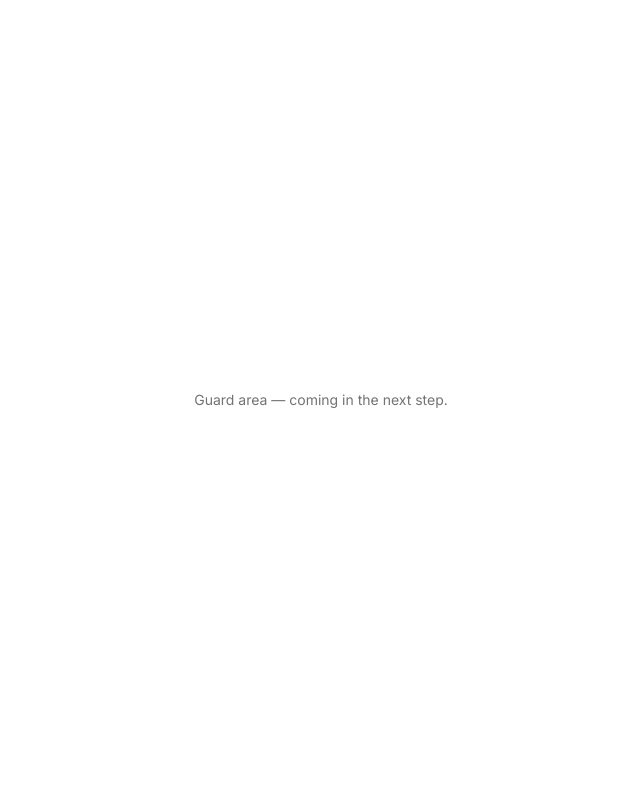
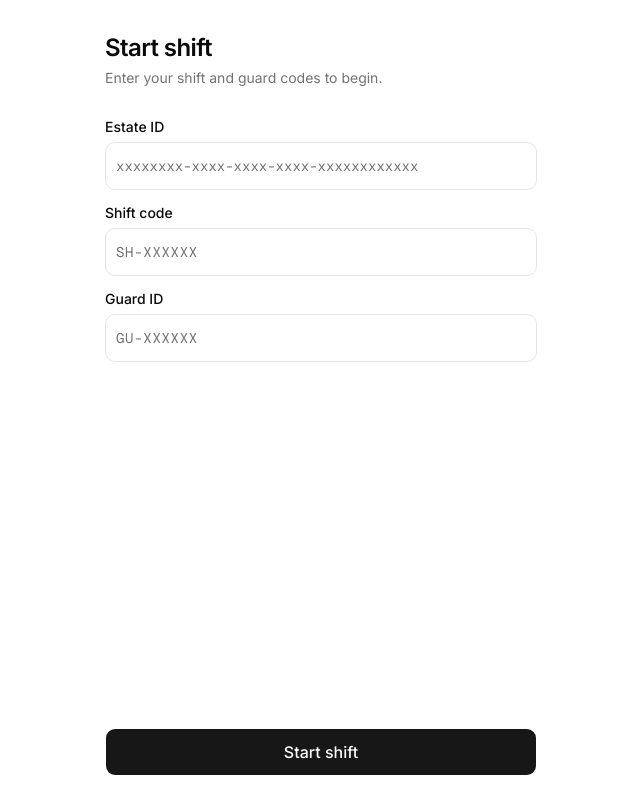
Before and after one commit to projectosb416/access-control-platform, a Next.js app: page /guard in a window 1280 px wide. Shown: the whole page, without its empty margins (319-959 px from the left). Built offline with nearby package versions, Linux system fonts and the light colour scheme.

Commit message:
feat(guard): login screen with estate persistence (Phase 9 piece 2)

```diff
--- a/app/guard/page.tsx
+++ b/app/guard/page.tsx
@@ -1,12 +1,196 @@
-// Temporary placeholder. Replaced in piece 2 by the real login screen.
-// Exists so /guard does not 404 between pieces.
+'use client'
 
-export default function GuardPlaceholder() {
+import { useEffect, useState, type FormEvent } from 'react'
+import { useRouter } from 'next/navigation'
+import { Button } from '@/components/ui/button'
+import { Input } from '@/components/ui/input'
+import { Label } from '@/components/ui/label'
+
+const ORG_STORAGE_KEY = 'guard_org_id'
+
+// Error codes → guard-facing copy. Source of truth for codes:
+// docs/phase-7/error-http-mapping.md. Any unmapped code falls through to
+// a generic message so we never display a raw code to a guard.
+const ERROR_MESSAGES: Record<string, string> = {
+  INVALID_BODY: 'Please fill in all fields.',
+  MISSING_REQUIRED_FIELD: 'Please fill in all fields.',
+  SHIFT_NOT_FOUND: 'Shift code not found. Check with your admin.',
+  GUARD_NOT_FOUND: 'Guard ID not recognized for this estate.',
+  SHIFT_NOT_OPEN: "This shift hasn't started yet. Try again later.",
+  SHIFT_ENDED: 'This shift has ended.',
+  GUARD_ALREADY_ON_SHIFT: 'You already have an active shift. End it first.',
+  GATE_CAPACITY_REACHED: 'This gate is at capacity. Try again when a guard ends their shift.',
+  GUARD_NOT_ACTIVE: 'Your guard account is not active. Contact your admin.',
+  GATE_NOT_ACTIVE: 'This gate is not currently active.',
+  SYSTEM_UNAVAILABLE: 'Something went wrong. Please try again.',
+}
+
+export default function GuardLoginPage() {
+  const router = useRouter()
+
+  const [savedOrgId, setSavedOrgId] = useState<string | null>(null)
+  const [showOrgField, setShowOrgField] = useState(true)
+  const [orgId, setOrgId] = useState('')
+  const [shiftCode, setShiftCode] = useState('')
+  const [guardCode, setGuardCode] = useState('')
+  const [submitting, setSubmitting] = useState(false)
+  const [error, setError] = useState<string | null>(null)
+
+  // On mount, if this device has been used before, load the estate ID.
+  useEffect(() => {
+    const stored = window.localStorage.getItem(ORG_STORAGE_KEY)
+    if (stored) {
+      setSavedOrgId(stored)
+      setShowOrgField(false)
+    }
+  }, [])
+
+  function changeEstate() {
+    window.localStorage.removeItem(ORG_STORAGE_KEY)
+    setSavedOrgId(null)
+    setShowOrgField(true)
+    setOrgId('')
+    setError(null)
+  }
+
+  async function handleSubmit(e: FormEvent<HTMLFormElement>) {
+    e.preventDefault()
+    setError(null)
+
+    const org = (savedOrgId ?? orgId).trim()
+    const shift = shiftCode.trim().toUpperCase()
+    const guard = guardCode.trim().toUpperCase()
+
+    if (!org || !shift || !guard) {
+      setError('Please fill in all fields.')
+      return
+    }
+
+    setSubmitting(true)
+    try {
+      const res = await fetch('/api/guard-session/start', {
+        method: 'POST',
+        headers: { 'Content-Type': 'application/json' },
+        body: JSON.stringify({
+          organization_id: org,
+          shift_code: shift,
+          guard_code: guard,
+        }),
+      })
+
+      const data = (await res.json().catch(() => ({}))) as { code?: string }
+
+      if (!res.ok) {
+        setError(
+          ERROR_MESSAGES[data.code ?? ''] ??
+            'Could not start shift. Please try again.',
+        )
+        return
+      }
+
+      // Persist the estate so future visits skip this field.
+      window.localStorage.setItem(ORG_STORAGE_KEY, org)
+      router.push('/guard/entry')
+    } catch {
+      setError('Network error. Check your connection and try again.')
+    } finally {
+      setSubmitting(false)
+    }
+  }
+
   return (
-    <main className="flex flex-1 items-center justify-center p-6 text-center">
-      <p className="text-muted-foreground text-sm">
-        Guard area — coming in the next step.
-      </p>
+    <main className="flex flex-1 flex-col px-6 pt-8 pb-6">
+      <header className="mb-8">
+        <h1 className="text-2xl font-semibold tracking-tight">Start shift</h1>
+        <p className="text-muted-foreground mt-1 text-sm">
+          Enter your shift and guard codes to begin.
+        </p>
+      </header>
+
+      <form onSubmit={handleSubmit} className="flex flex-1 flex-col gap-4">
+        {showOrgField ? (
+          <div className="grid gap-2">
+            <Label htmlFor="org">Estate ID</Label>
+            <Input
+              id="org"
+              value={orgId}
+              onChange={(e) => setOrgId(e.target.value)}
+              placeholder="xxxxxxxx-xxxx-xxxx-xxxx-xxxxxxxxxxxx"
+              className="h-12 font-mono text-sm"
+              autoComplete="off"
+              autoCapitalize="off"
+              autoCorrect="off"
+              spellCheck={false}
+            />
+          </div>
+        ) : (
+          <div className="bg-muted flex items-center justify-between gap-3 rounded-md px-3 py-3">
+            <div className="min-w-0">
+              <p className="text-muted-foreground text-xs">Estate</p>
+              <p className="truncate font-mono text-sm">{savedOrgId}</p>
+            </div>
+            <button
+              type="button"
+              onClick={changeEstate}
+              className="text-foreground shrink-0 text-sm underline underline-offset-4"
+            >
+              Change
+            </button>
+          </div>
+        )}
+
+        <div className="grid gap-2">
+          <Label htmlFor="shift">Shift code</Label>
+          <Input
+            id="shift"
+            value={shiftCode}
+            onChange={(e) => setShiftCode(e.target.value.toUpperCase())}
+            placeholder="SH-XXXXXX"
+            className="h-12 font-mono text-base tracking-wider"
+            autoComplete="off"
+            autoCapitalize="characters"
+            autoCorrect="off"
+            spellCheck={false}
+            maxLength={12}
+          />
+        </div>
+
+        <div className="grid gap-2">
+          <Label htmlFor="guard">Guard ID</Label>
+          <Input
+            id="guard"
+            value={guardCode}
+            onChange={(e) => setGuardCode(e.target.value.toUpperCase())}
+            placeholder="GU-XXXXXX"
+            className="h-12 font-mono text-base tracking-wider"
+            autoComplete="off"
+            autoCapitalize="characters"
+            autoCorrect="off"
+            spellCheck={false}
+            maxLength={12}
+          />
+        </div>
+
+        {error ? (
+          <p
+            role="alert"
+            className="bg-destructive/10 text-destructive rounded-md px-3 py-2 text-sm"
+          >
+            {error}
+          </p>
+        ) : null}
+
+        <div className="mt-auto pt-6">
+          <Button
+            type="submit"
+            disabled={submitting}
+            className="h-12 w-full text-base font-medium"
+            size="lg"
+          >
+            {submitting ? 'Starting…' : 'Start shift'}
+          </Button>
+        </div>
+      </form>
     </main>
   )
 }
```
